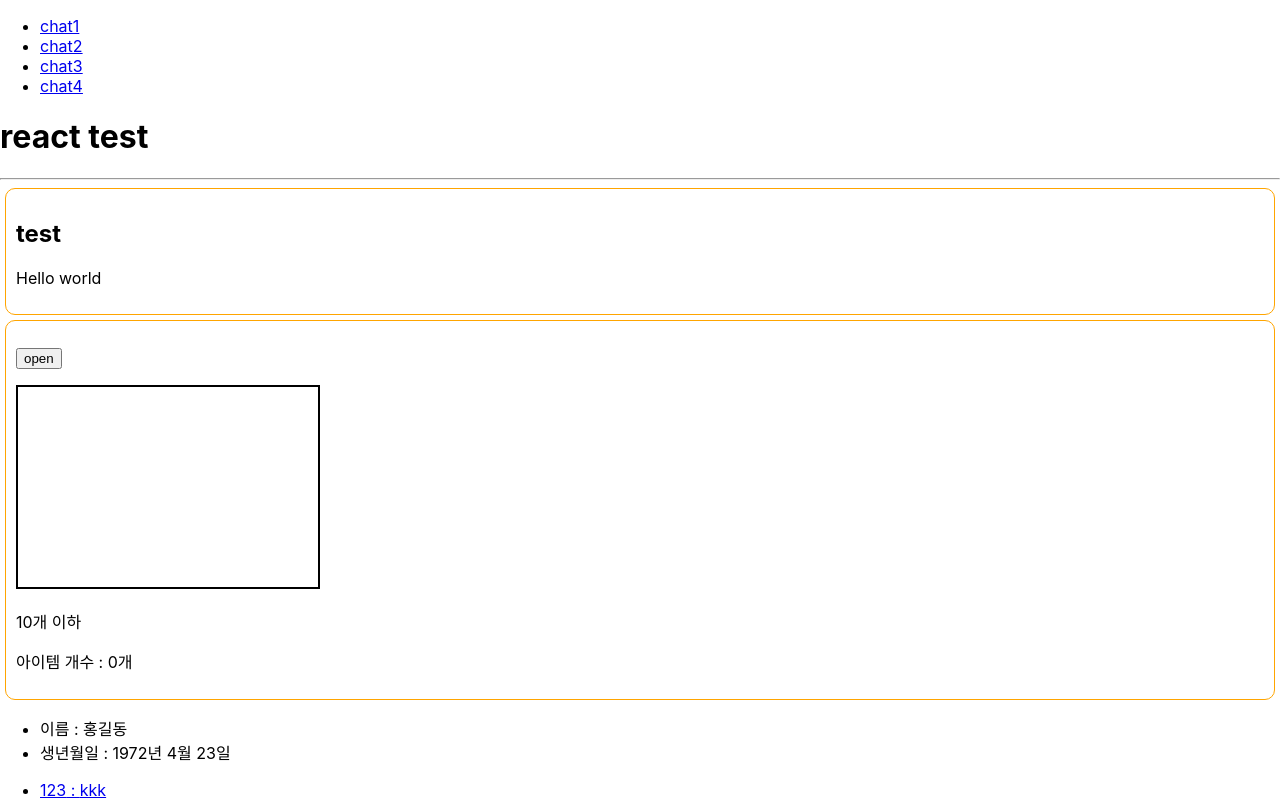
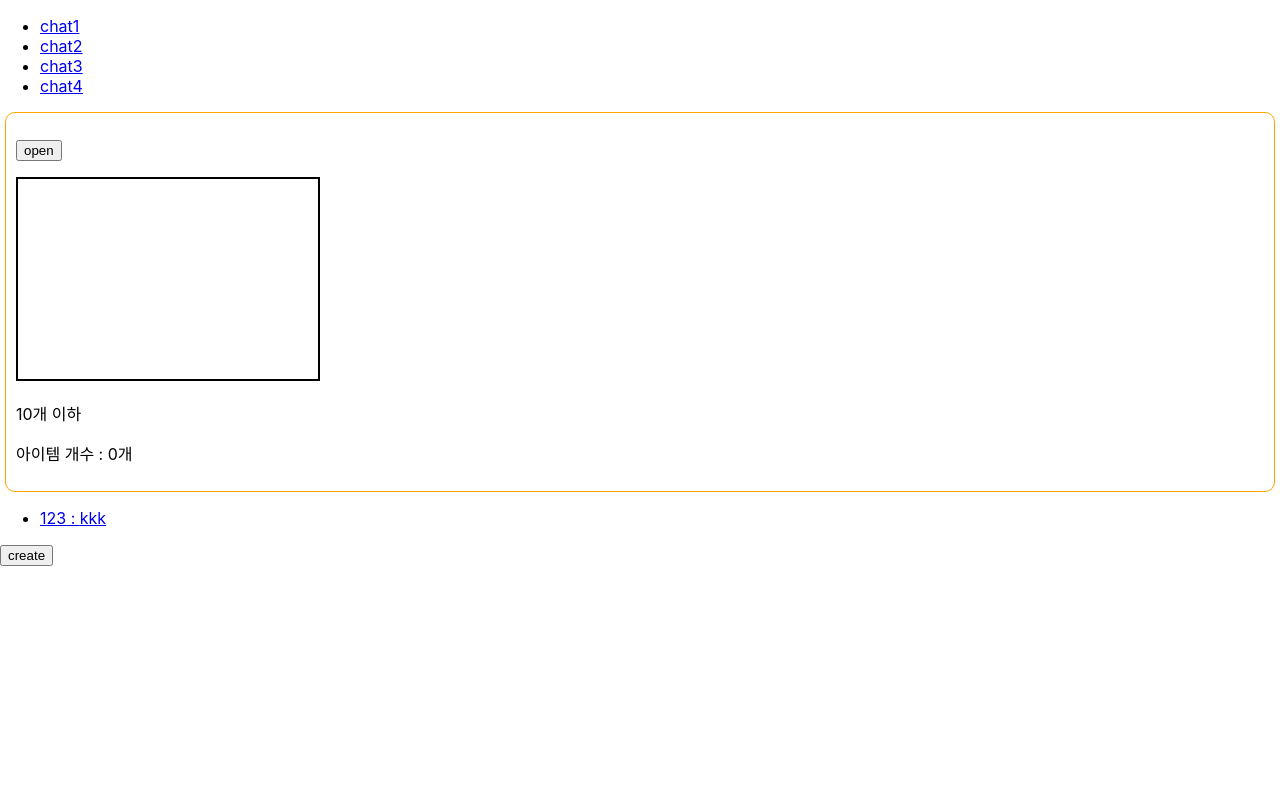
Before and after one commit to kongbaguni/study-react, a React (Create React App) app: page / in a window 1280 px wide. Shown: the top 800 px of the page. Built offline with nearby package versions, Linux system fonts and the light colour scheme.

Commit message:
소스 정리

```diff
--- a/src/components/CheckBox.js
+++ b/src/components/CheckBox.js
@@ -5,8 +5,8 @@ function Checkbox (props) {
     }
 
     return (
-        <> {props.title} : <input type="checkbox" onChange={onChangeValueHandler} />
-        </>
+        <p> {props.title} : <input type="checkbox" onChange={onChangeValueHandler} />
+        </p>
     )
 }
 
--- a/src/components/CommentList.js
+++ b/src/components/CommentList.js
@@ -4,7 +4,7 @@ import CommentUpdateForm from "./CommentUpdateForm";
 
 
 function CommentList() {
-    const [mode, setMode] = useState('create');
+    const [mode, setMode] = useState('none');
     const [comments, setComments] = useState([{name:"123",comment:"kkk",id:0}])
     const [count, setCount] = useState(0);
     const [id, setId] = useState(null);
@@ -33,6 +33,11 @@ function CommentList() {
             console.log("id is null");
             return ;
         }
+        const c = window.confirm('다음 댓글을 삭제합니다.\n'+comments[id].name + ' : ' +comments[id].comment)
+        if(c==false) {
+            return;
+        }
+
         const list = comments;
         list.splice(id,1);
         for(let i = 0; i<list.length; i ++) {
@@ -66,7 +71,7 @@ function CommentList() {
             list[id].comment = data.comment;
             list[id].name = data.name;
             setComments(list);
-            setMode('create');
+            setMode('none');
         }} />
     }
 
--- a/src/components/KCanvasView.js
+++ b/src/components/KCanvasView.js
@@ -19,6 +19,7 @@ function KCanvasView(props) {
     const [dropShadowColor, setDropShadowColor] = useState('#000000');
     const [dropShadowBlurRadius, setDropShadowBlurRadios] = useState(10);
     const [isApplyDropShadow, setIsApplyDropShadow] = useState(false);
+    const [isChangeColorWhenBound, setIsChangeColorWhenBound] = useState(false);
     const [filterValues, setFilterValues] = useState({
         blur        : 'blur(0px)',
         contrast    : 'contrast(100%)',
@@ -129,11 +130,15 @@ function KCanvasView(props) {
 
                 if(u.center.y + u.range + u.movement.y >= props.height || u.center.y < u.range - u.movement.y) {
                     u.movement.y *= -1;
-                    u.color = getNextColor(u.color);
+                    if(isChangeColorWhenBound) {
+                        u.color = getNextColor(u.color);
+                    }
                 }
                 if(u.center.x + u.range + u.movement.x >= props.width || u.center.x < u.range - u.movement.x) {
                     u.movement.x *= -1;
-                    u.color = getNextColor(u.color);
+                    if(isChangeColorWhenBound) {
+                        u.color = getNextColor(u.color);
+                    }
                 }
             }
         }
@@ -175,6 +180,11 @@ function KCanvasView(props) {
                 console.log(isOn);
                 setIsPause(isOn);
             }} />
+
+            <Checkbox title="chang color when bound" callback = {(value)=> {
+                setIsChangeColorWhenBound(value);
+            }} />
+
             <BlendModeSelector callback = {(value)=> {
                 console.log("new blend : " + value);
                 setBlendMode(value);
--- a/src/index.js
+++ b/src/index.js
@@ -6,7 +6,7 @@ import reportWebVitals from './reportWebVitals';
 import Test from './Test';
 import KCanvasView from './components/KCanvasView';
 import People from './People';
-import Navigation from './Navigation';
+import Navigation from './components/Navigation';
 import CommentList from './components/CommentList';
 
 const root = ReactDOM.createRoot(document.getElementById('root'));
@@ -36,19 +36,8 @@ const naviData = [
 root.render(
   <React.StrictMode>
     <Navigation datas = {naviData} />
-    <App />
-    <Test />
     <KCanvasView width="300" height="200" canvasid="canvas1" />
-    <People data={{
-      name:"홍길동",
-      birthday:{
-        year:1972,
-        month:4,
-        day:23,
-      },
-    }} />
-
-  <CommentList />
+    <CommentList />
   </React.StrictMode>
 );
 
```
Also changed, not shown: src/components/Navigation.js (renamed from src/Navigation.js).
